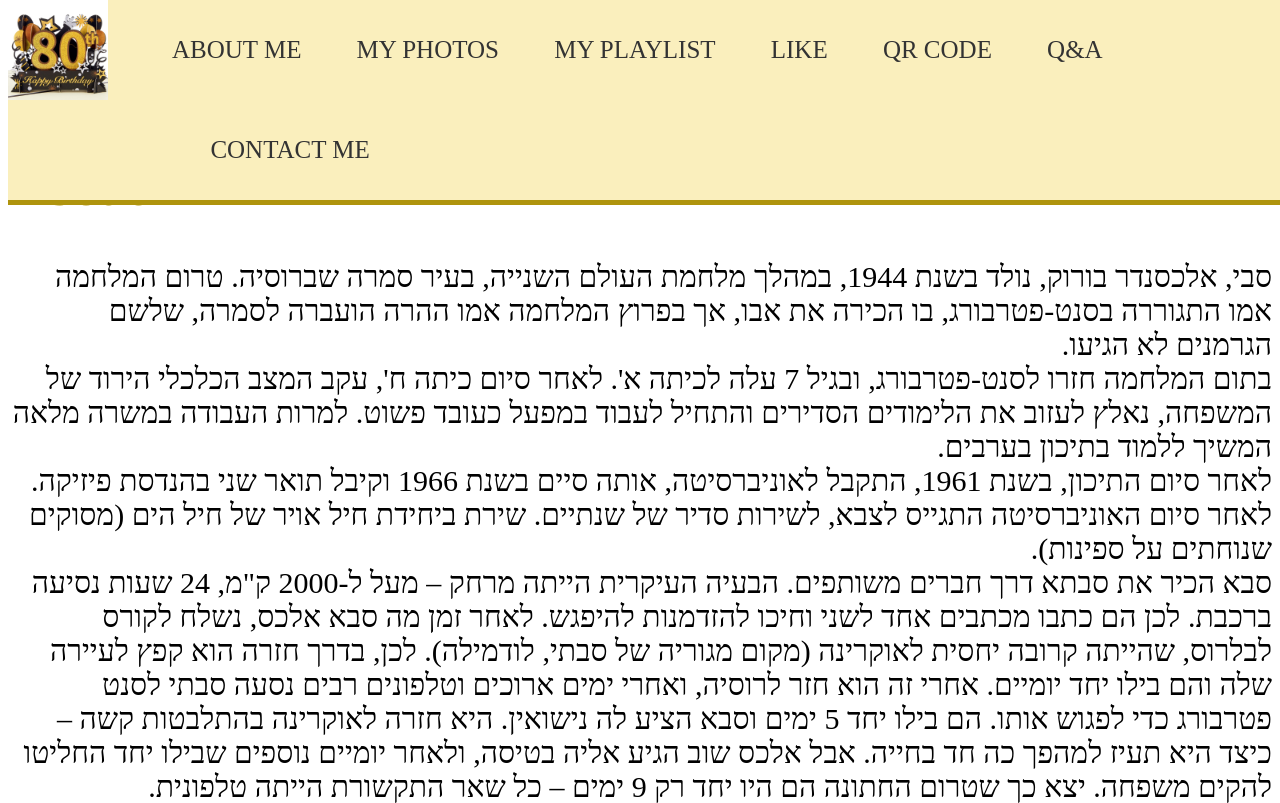
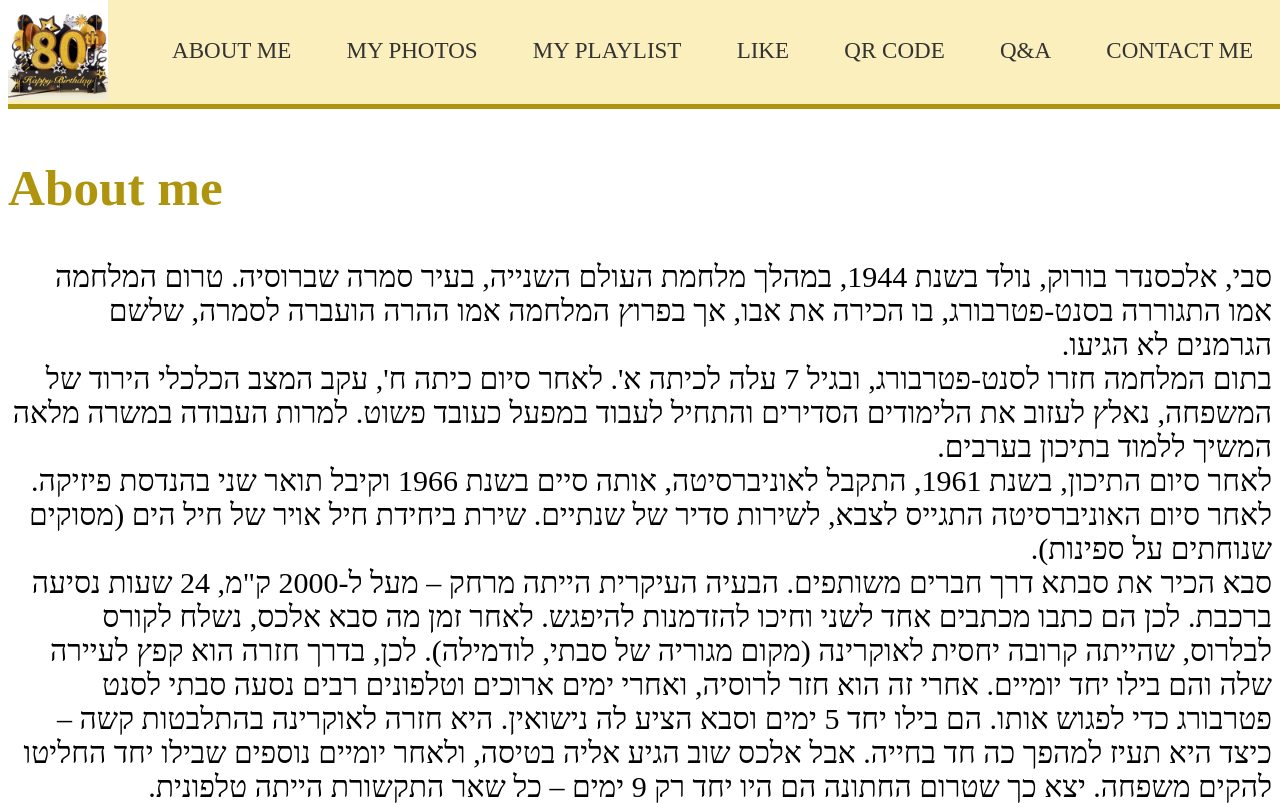
Before and after one commit to WED-2023/315108043, a website: page index.html in a window 1280 px wide. Shown: the top 803 px of the page. Drawn offline with nearby package versions, Linux system fonts and the light colour scheme.

Commit message:
improve css

```diff
--- a/index.html
+++ b/index.html
@@ -128,7 +128,7 @@
             <br/>
             Web1: בועז מסתכל על העץ ומחפש בספר שלו את תיאור של העץ ותכונותיו (קריאת תוכן בלבד).
             <br/>
-            Web2: בועז מצלם את העץ ומפרסם את התמונה בקבוצת הווטסאפ של החברים שלו, והם מגיבים בתגובות ולייקים. לאחר מכן הוא יוצר פוסט בפייסבוק עם תמונה של העץ וכותב "תראו איזה עץ מהמם" וחברו דניאל שיתף את הפוסט.
+            Web2: בועז מצלם את העץ ומפרסם את התמונה בקבוצת הווצאפ של החברים שלו, והם מגיבים בתגובות ולייקים. לאחר מכן הוא יוצר פוסט בפייסבוק עם תמונה של העץ וכותב "תראו איזה עץ מהמם" וחברו דניאל שיתף את הפוסט.
             <br/>
             Web3: בועז משתמש באפליקציה חדשה שמאפשרת לו לזהות את העץ ולקבל מידע מקיף על סוג העץ, תכונותיו, תקופת הפריחה ועוד. בנוסף, האפליקציה מאפשרת למשתמשים לשתף תמונות ולשאול שאלות בקהילה המקצועית.
             <br/>
--- a/style.css
+++ b/style.css
@@ -22,7 +22,6 @@ header {
 .logo {
     float: left;
     margin-right: 5%;
-    /* margin-right: 80px;  */
 }
 
 
@@ -43,10 +42,8 @@ nav ul {
 
 nav ul li {
     display: inline-block;
-    /* margin-left: 30px;
-    margin-right: 10px; */
-    margin-left: 3%; /* Adjust margin as needed */
-    margin-right: 1%; /* Adjust margin as needed */
+    margin-left: 3%;
+    margin-right: 1%;
 }
 
 nav ul li:first-child {
@@ -57,7 +54,7 @@ nav ul li a {
     text-decoration: none;
     color: #333;
     text-transform: uppercase;
-    font-size: 25px;
+    font-size: 1.8vw;
     transition: color 0.3s ease;
     line-height: 100px;
 }
@@ -82,28 +79,6 @@ nav ul li a:hover {
     justify-content: space-around; /* Space evenly between items */
 }
 
-/* .image-container img {
-    /* width: auto; */
-    /* height: 400px;
-    margin: 5px;  */
-
-    /* height: 50%;
-    max-width: 30%;
-    object-fit: cover;
-    margin-bottom: 2%;  */
-/* } */
-
-/* .container { */
-    /* max-width: 400px;
-    margin: 50px auto;
-    padding: 20px; */
-    /* max-width: 90%;
-    margin: 5% auto;
-    padding: 2%;
-    border: 1px solid #ccc;
-    border-radius: 5px;
-} */
-
 h2 {
     text-align: center;
 }
@@ -118,23 +93,17 @@ label {
 }
 
 input, textarea, select {
-    /* margin-bottom: 10px;
-    padding: 5px; */
     border: 1px solid #ccc;
-    /* border-radius: 3px; */
     width: 90%;
 }
 
 #submitBtn {
-    /* padding: 8px 15px; */
     width: 90%;
     margin: right;
     background-color: #faefbd;
     font-size: 1vw;
     color: #000;
     border: #af940d;
-	/* border-width: 15px; */
-    /* border-radius: 10px; */
     cursor: pointer;
 }
 
```
